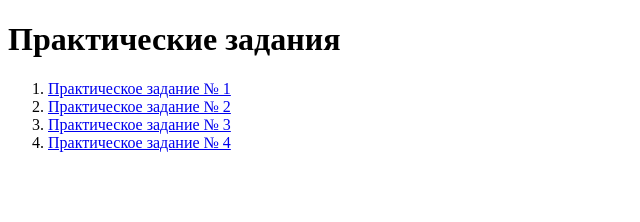
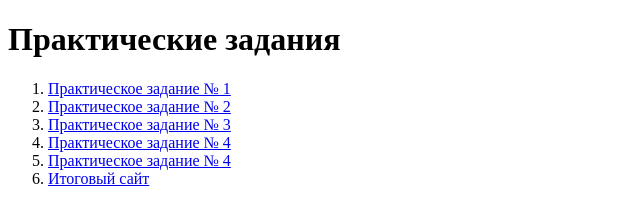
Before and after one commit to sergeyreb/training, a plain HTML site: page index.html in a window 1280 px wide. Shown: the whole page, without its empty margins (0-640 px from the left). Drawn offline with Linux system fonts and the light colour scheme.

Commit message:
Update index.html

```diff
--- a/index.html
+++ b/index.html
@@ -20,6 +20,12 @@
         <li>
             <a href="task4.html">Практическое задание № 4</a>
         </li>
+        <li>
+            <a href="task4.html">Практическое задание № 4</a>
+        </li>
+        <li>
+            <a href="task_final.html">Итоговый сайт</a>
+        </li>
     </ol>
 </body>
 </html>
```
